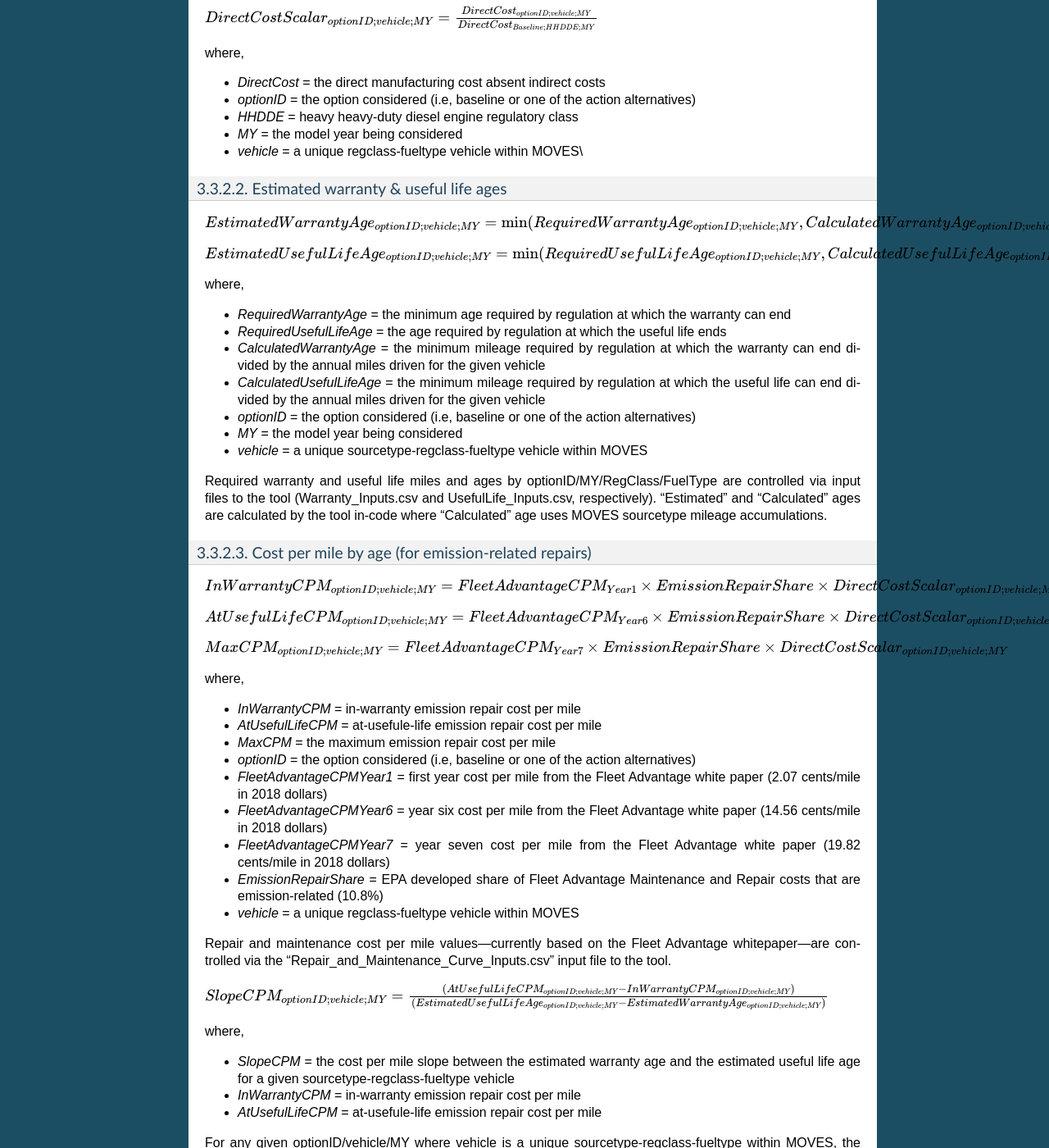
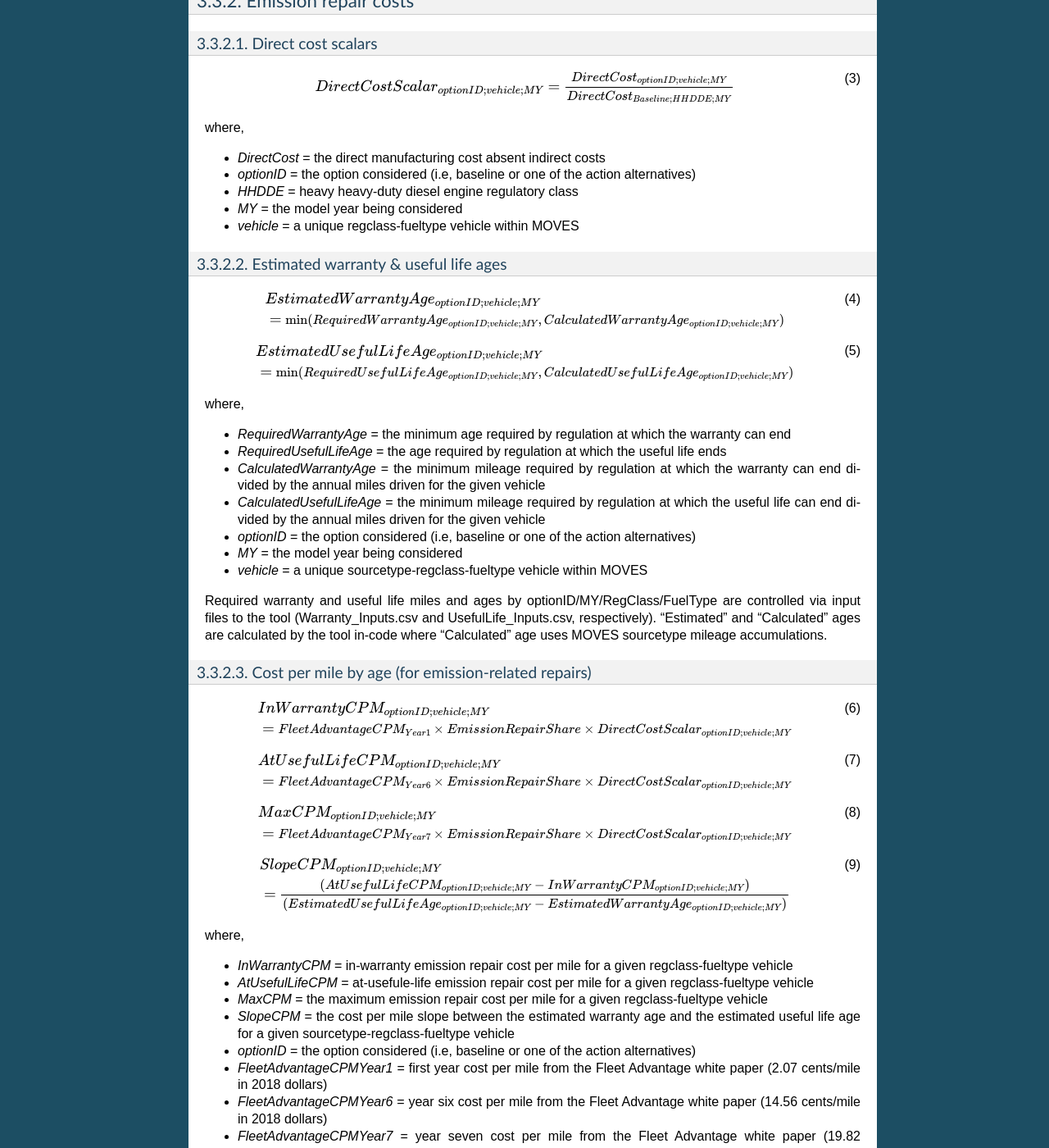
Before and after one commit to USEPA/EPA_HD_CTI_BCA, a Sphinx documentation site: the page built from docs/source/methodology.rst, in a window 1280 px wide and 1400 px high, scrolled down 1574 px. Shown: the whole window at 82% size. Built offline with Sphinx 7.4.7, drawn with Linux system fonts in a browser that asks for light colours; some of the changed text lies outside the part shown.

Commit message:
removing a mention of zgtech; reworked equations in methodology.rst to include labels

```diff
--- a/docs/source/methodology.rst
+++ b/docs/source/methodology.rst
@@ -42,14 +42,11 @@ on new vehicle sales.
 
 For step-1 and later direct costs (equations show step-1 occurring in MY2027):
 
-:math:`DirectCost_{optionID;vehicle;MY}\\
-=(\frac{CumulativeSales_{MY}+Sales_{MY2027}
-\times
-SeedVolumeFactor} {Sales_{MY2027}
-\times
-(1+SeedVolumeFactor)})^{b}
-\times
-DirectCost_{optionID;vehicle;MY2027}`
+.. math::
+    :label:
+
+    & DirectCost_{optionID;vehicle;MY} \\
+    & =\small(\frac{CumulativeSales_{2027+}+Sales_{MY2027} \times SeedVolumeFactor} {Sales_{MY2027} \times (1+SeedVolumeFactor)})^{b} \times DirectCost_{optionID;vehicle;MY2027}
 
 where,
 
@@ -59,23 +56,20 @@ where,
 - *optionID* = the option considered (i.e, baseline or one of the action alternatives)
 - *MY* = the model year being considered
 - *vehicle* = a unique regclass-fueltype vehicle within MOVES
-- *CumulativeSales* = cumulative sales of MY2027 and later vehicles in year, t, of implementation
+- *CumulativeSales* = cumulative sales of MY2027 and later vehicles in model year, MY, of implementation
 - *SeedVolumeFactor* = 0 or greater to represent the number of years of learning already having occurred on a technology
 
 For step-2 and later direct costs (equations show step-2 occurring in MY2030):
 
-:math:`DirectCost_{optionID;vehicle;MY}\\
-=(\frac{CumulativeSales_{MY2030+}+Sales_{MY2030}
-\times
-SeedVolumeFactor} {Sales_{MY2030}
-\times
-(1+SeedVolumeFactor)})^{b}
-\times
-DirectCost_{optionID;vehicle;MY2030}`
+.. math::
+    :label:
+
+    & DirectCost_{optionID;vehicle;MY} \\
+    & =\small(\frac{CumulativeSales_{2030+}+Sales_{MY2030} \times SeedVolumeFactor} {Sales_{MY2030} \times (1+SeedVolumeFactor)})^{b} \times DirectCost_{optionID;vehicle;MY2030}
 
 where,
 
-- *CumulativeSales* = cumulative sales of MY2030 and later vehicles in year, t, of implementation
+- *CumulativeSales* = cumulative sales of MY2030 and later vehicles in model year, MY, of implementation
 - *DirectCost* = marginal direct costs above those calculated for step-1 and later vehicles (i.e., the sum of individual tech costs for step-2 as input via the DirectCostInputs_byRegClass_byFuelType file)
 
 
@@ -85,7 +79,10 @@ Emission repair costs
 Direct cost scalars
 ...................
 
-:math:`DirectCostScalar_{optionID;vehicle;MY}=\frac{DirectCost_{optionID;vehicle;MY}} {DirectCost_{Baseline;HHDDE;MY}}`
+.. math::
+    :label:
+
+    DirectCostScalar_{optionID;vehicle;MY}=\small\frac{DirectCost_{optionID;vehicle;MY}} {DirectCost_{Baseline;HHDDE;MY}}
 
 where,
 
@@ -93,16 +90,23 @@ where,
 - *optionID* = the option considered (i.e, baseline or one of the action alternatives)
 - *HHDDE* = heavy heavy-duty diesel engine regulatory class
 - *MY* = the model year being considered
-- *vehicle* = a unique regclass-fueltype vehicle within MOVES\\
+- *vehicle* = a unique regclass-fueltype vehicle within MOVES
 
 Estimated warranty & useful life ages
 .....................................
 
-:math:`EstimatedWarrantyAge_{optionID;vehicle;MY} \\
-=\min(RequiredWarrantyAge_{optionID;vehicle;MY}, CalculatedWarrantyAge_{optionID;vehicle;MY})`
+.. math::
+    :label:
 
-:math:`EstimatedUsefulLifeAge_{optionID;vehicle;MY} \\
-=\min(RequiredUsefulLifeAge_{optionID;vehicle;MY}, CalculatedUsefulLifeAge_{optionID;vehicle;MY})`
+    & EstimatedWarrantyAge_{optionID;vehicle;MY}\\
+    & =\small\min(RequiredWarrantyAge_{optionID;vehicle;MY}, CalculatedWarrantyAge_{optionID;vehicle;MY})
+
+
+.. math::
+    :label:
+
+    & EstimatedUsefulLifeAge_{optionID;vehicle;MY}\\
+    & =\small\min(RequiredUsefulLifeAge_{optionID;vehicle;MY}, CalculatedUsefulLifeAge_{optionID;vehicle;MY})
 
 where,
 
@@ -121,68 +125,70 @@ mileage accumulations.
 Cost per mile by age (for emission-related repairs)
 ...................................................
 
-:math:`InWarrantyCPM_{optionID;vehicle;MY}\\
-=FleetAdvantageCPM_{Year1}
-\times
-EmissionRepairShare
-\times
-DirectCostScalar_{optionID;vehicle;MY}`
+.. math::
+    :label: inw_cpm
 
-:math:`AtUsefulLifeCPM_{optionID;vehicle;MY}\\
-=FleetAdvantageCPM_{Year6}
-\times
-EmissionRepairShare
-\times
-DirectCostScalar_{optionID;vehicle;MY}`
+    & InWarrantyCPM_{optionID;vehicle;MY}\\
+    & = \small FleetAdvantageCPM_{Year1} \times EmissionRepairShare \times DirectCostScalar_{optionID;vehicle;MY}
 
-:math:`MaxCPM_{optionID;vehicle;MY}\\
-=FleetAdvantageCPM_{Year7}
-\times
-EmissionRepairShare
-\times
-DirectCostScalar_{optionID;vehicle;MY}`
+.. math::
+    :label: atul_cpm
+
+    & AtUsefulLifeCPM_{optionID;vehicle;MY}\\
+    & = \small FleetAdvantageCPM_{Year6} \times EmissionRepairShare \times DirectCostScalar_{optionID;vehicle;MY}
+
+.. math::
+    :label: max_cpm
+
+    & MaxCPM_{optionID;vehicle;MY}\\
+    & = \small FleetAdvantageCPM_{Year7} \times EmissionRepairShare \times DirectCostScalar_{optionID;vehicle;MY}
+
+.. math::
+    :label: slope_cpm
+
+    & SlopeCPM_{optionID;vehicle;MY}\\
+    & =\small\frac{(AtUsefulLifeCPM_{optionID;vehicle;MY}-InWarrantyCPM_{optionID;vehicle;MY})} {(EstimatedUsefulLifeAge_{optionID;vehicle;MY}-EstimatedWarrantyAge_{optionID;vehicle;MY})}
 
 where,
 
-- *InWarrantyCPM* = in-warranty emission repair cost per mile
-- *AtUsefulLifeCPM* = at-usefule-life emission repair cost per mile
-- *MaxCPM* = the maximum emission repair cost per mile
+- *InWarrantyCPM* = in-warranty emission repair cost per mile for a given regclass-fueltype vehicle
+- *AtUsefulLifeCPM* = at-usefule-life emission repair cost per mile for a given regclass-fueltype vehicle
+- *MaxCPM* = the maximum emission repair cost per mile for a given regclass-fueltype vehicle
+- *SlopeCPM* = the cost per mile slope between the estimated warranty age and the estimated useful life age for a given sourcetype-regclass-fueltype vehicle
 - *optionID* = the option considered (i.e, baseline or one of the action alternatives)
 - *FleetAdvantageCPMYear1* = first year cost per mile from the Fleet Advantage white paper (2.07 cents/mile in 2018 dollars)
 - *FleetAdvantageCPMYear6* = year six cost per mile from the Fleet Advantage white paper (14.56 cents/mile in 2018 dollars)
 - *FleetAdvantageCPMYear7* = year seven cost per mile from the Fleet Advantage white paper (19.82 cents/mile in 2018 dollars)
 - *EmissionRepairShare* = EPA developed share of Fleet Advantage Maintenance and Repair costs that are emission-related (10.8%)
-- *vehicle* = a unique regclass-fueltype vehicle within MOVES
+- *vehicle* = a unique regclass-fueltype vehicle for equations :math:numref:`inw_cpm`, :math:numref:`atul_cpm` and :math:numref:`max_cpm` and a unique sourcetype-regclass-fueltype vehicle in equation :math:numref:`slope_cpm`
 
 Repair and maintenance cost per mile values—currently based on the Fleet Advantage whitepaper—are controlled via the “Repair_and_Maintenance_Curve_Inputs.csv”
 input file to the tool.
-
-:math:`SlopeCPM_{optionID;vehicle;MY}\\
-=\frac{(AtUsefulLifeCPM_{optionID;vehicle;MY}-InWarrantyCPM_{optionID;vehicle;MY})} {(EstimatedUsefulLifeAge_{optionID;vehicle;MY}-EstimatedWarrantyAge_{optionID;vehicle;MY})}`
-
-where,
-
-- *SlopeCPM* = the cost per mile slope between the estimated warranty age and the estimated useful life age for a given sourcetype-regclass-fueltype vehicle
-- *InWarrantyCPM* = in-warranty emission repair cost per mile
-- *AtUsefulLifeCPM* = at-usefule-life emission repair cost per mile
 
 For any given optionID/vehicle/MY where vehicle is a unique sourcetype-regclass-fueltype within MOVES, the emission-repair cost per mile (EmissionRepairCPM) at any given age would be calculated as:
 
 When Age<=EstimatedWarrantyAge:
 
-:math:`EmissionRepairCPM_{optionID;vehicle;MY;age}=InWarrantyCPM_{optionID;vehicle;MY}`
+.. math::
+    :label:
+
+    EmissionRepairCPM_{optionID;vehicle;MY;age}=InWarrantyCPM_{optionID;vehicle;MY}
 
 When EstimatedWarrantyAge<Age<=EstimatedUsefulLifeAge:
 
-:math:`EmissionRepairCPM_{optionID;vehicle;MY;age}\\
-=SlopeCPM_{optionID;vehicle;MY}
-\times
-(Age_{optionID;vehicle;MY}-EstimatedWarrantyAge_{optionID;vehicle;MY})\\
-+InWarrantyCPM_{optionID;vehicle;MY}`
+.. math::
+    :label:
+
+    & EmissionRepairCPM_{optionID;vehicle;MY;age}\\
+    & = \small SlopeCPM_{optionID;vehicle;MY} \times (Age_{optionID;vehicle;MY}-EstimatedWarrantyAge_{optionID;vehicle;MY})\\
+    & + \small InWarrantyCPM_{optionID;vehicle;MY}
 
 When Age>EstimatedUsefulLifeAge:
 
-:math:`EmissionRepairCPM_{optionID;vehicle;MY;age}=MaxCPM_{optionID;vehicle;MY}`
+.. math::
+    :label:
+
+    EmissionRepairCPM_{optionID;vehicle;MY;age}=MaxCPM_{optionID;vehicle;MY}
 
 Discounting
 -----------
@@ -190,7 +196,10 @@ Discounting
 Present value
 .............
 
-:math:`PV=\frac{AnnualValue_{0}} {(1+rate)^{(0+offset)}}+\frac{AnnualValue_{1}} {(1+rate)^{(1+offset)}} +⋯+\frac{AnnualValue_{n}} {(1+rate)^{(n+offset)}}`
+.. math::
+    :label: pv
+
+    PV=\frac{AnnualValue_{0}} {(1+rate)^{(0+offset)}}+\frac{AnnualValue_{1}} {(1+rate)^{(1+offset)}} +⋯+\frac{AnnualValue_{n}} {(1+rate)^{(n+offset)}}
 
 where,
 
@@ -203,13 +212,19 @@ where,
 Annualized value
 ................
 
-When the present value offset (above) equals 0:
+When the present value offset in equation :math:numref:`pv` equals 0:
 
-:math:`AV=PV\times\frac{rate\times(1+rate)^{n}} {(1+rate)^{(n+1)}-1}`
+.. math::
+    :label:
 
-When the present value offset (above) equals 1:
+    AV=PV\times\frac{rate\times(1+rate)^{n}} {(1+rate)^{(n+1)}-1}
 
-:math:`AV=PV\times\frac{rate\times(1+rate)^{n}} {(1+rate)^{n}-1}`
+When the present value offset in equation :math:numref:`pv` equals 1:
+
+.. math::
+    :label:
+
+    AV=PV\times\frac{rate\times(1+rate)^{n}} {(1+rate)^{n}-1}
 
 where,
 
```
Also changed, not shown: 1 other file.
